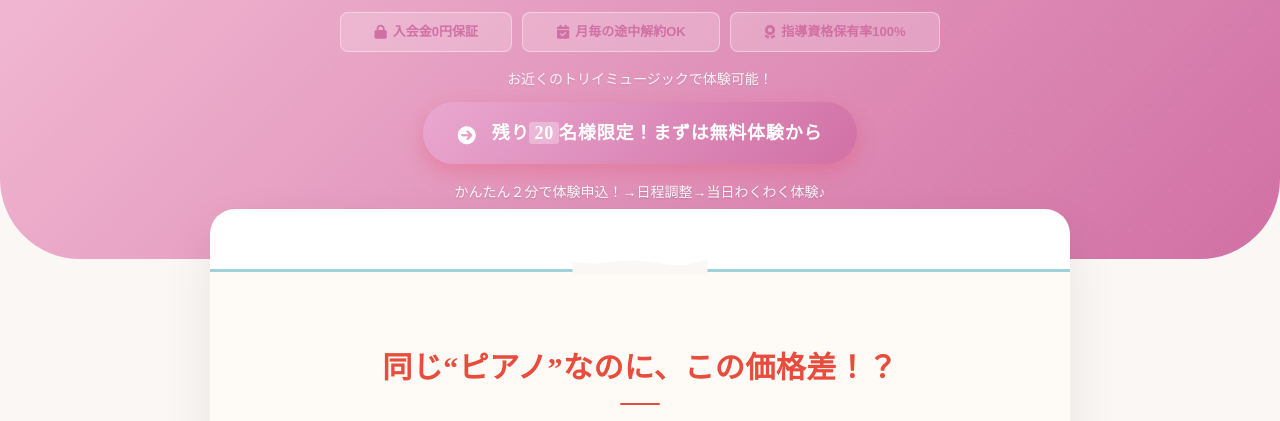
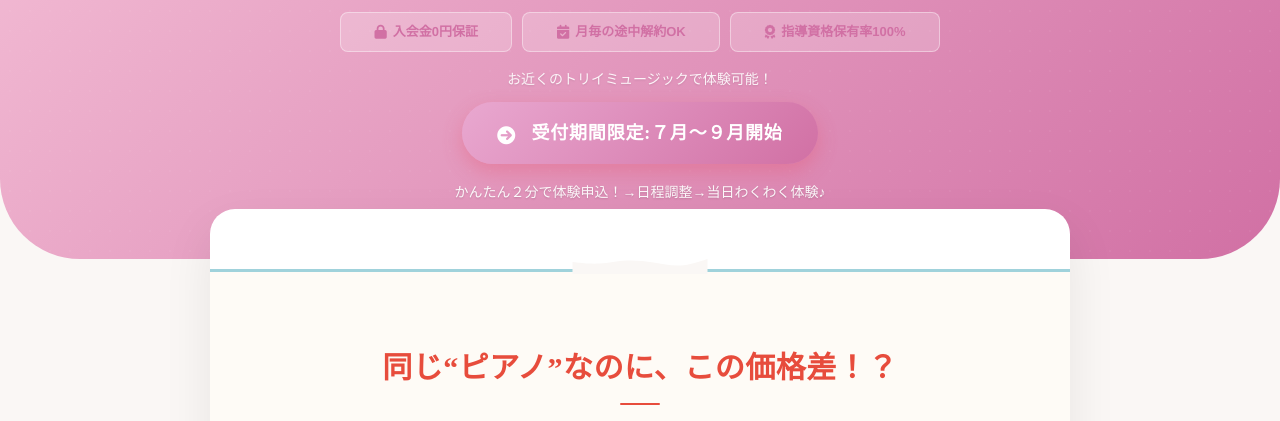
Before and after one commit to kens-pro/202506-6MonthTrial, a plain HTML site: page index.html in a window 1280 px wide. Shown: the part 379-800 px from the top of the page. Drawn offline with Linux system fonts and the light colour scheme.

Commit message:
gennteisyuusei

```diff
--- a/index.html
+++ b/index.html
@@ -569,7 +569,7 @@
             <div class="cta-wrapper hero-cta-wrapper" style="margin-top: 5px; margin-bottom: 5px;">
                 <a href="https://forms.gle/xVJk7TkpBJkoWSLZ8" class="cta-button">
                     <i class="fas fa-arrow-circle-right button-icon"></i>
-                    残り<span class="highlight">20</span>名様限定！まずは無料体験から
+                    受付期間限定:７月～９月開始
                 </a>
                 <span class="micro-copy">かんたん２分で体験申込！<br class="sp-br">→日程調整→当日わくわく体験♪</span>
             </div>
@@ -763,7 +763,7 @@
             <section id="final-cta" class="final-cta-container">
                 <h3>半年後、お子さまの成長する姿を<br class="sp-br">見てみませんか？</h3>
 
-                <p class="sub-heading-cta">残り<span class="highlight">20</span>名限定・このチャンスをお見逃しなく！</p>
+                <p class="sub-heading-cta">受付期間限定:７月～９月開始</p>
                 <a href="https://forms.gle/xVJk7TkpBJkoWSLZ8" class="cta-button pulse">
                     <i class="fas fa-rocket button-icon"></i>半年特別コースの体験申込み
                 </a>
```
